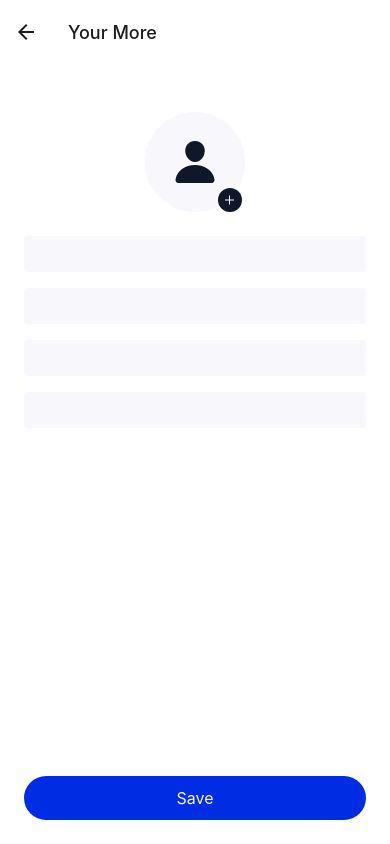
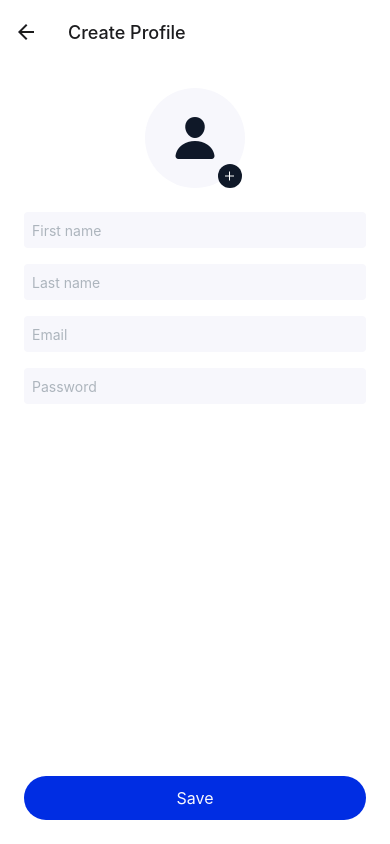
Before and after one commit to ozturkselim99/s-chat, a React Native app: screen /CreateProfile in a window 390 px wide. Built offline with nearby package versions, Linux system fonts and the light colour scheme.

Commit message:
Uygulamaya mail yoluyla kayıt olma işlemi yapıldı.

```diff
--- a/src/screens/CreateProfile.js
+++ b/src/screens/CreateProfile.js
@@ -1,39 +1,91 @@
-import React, {useLayoutEffect} from "react";
-import {SafeAreaView, Text,View,TouchableOpacity} from "react-native";
+import React, {useEffect, useLayoutEffect, useState} from "react";
+import {SafeAreaView, View, TouchableOpacity} from "react-native";
 import {brandColors, neutralColors} from "../utils/Theme";
 import Ionicons from "react-native-vector-icons/Ionicons";
 import CustomInput from "../components/CustomInput";
 import CustomButton from "../components/CustomButton";
+import {auth, db} from "../../firebase";
 
-const CreateProfile=({navigation})=>{
+const CreateProfile = ({navigation}) => {
 
-    useLayoutEffect(()=>{
+    const [firstName, setFirstName] = useState("");
+    const [lastName, setLastName] = useState("");
+    const [email, setEmail] = useState("");
+    const [password, setPassword] = useState("");
+
+    useLayoutEffect(() => {
         navigation.setOptions({
-            title:"Your More",
+            title: "Create Profile",
         });
-    },[])
-    return(
-        <SafeAreaView style={{flex:1, flexDirection:"column",backgroundColor:"white",padding:24}}>
+    }, [])
 
-            <View style={{alignItems:"center"}}>
-                    <TouchableOpacity style={{ marginTop:24,position:"relative",width:100,height:100, backgroundColor:neutralColors.offWhite,borderRadius:50,alignItems:"center",justifyContent:"center"}}>
-                        <Ionicons name="person" size={48} color={neutralColors.active}/>
-                        <TouchableOpacity style={{position:"absolute", right:3,bottom:0,width:24,height:24, backgroundColor:neutralColors.active,borderRadius:50,alignItems:"center",justifyContent:"center"}}>
-                            <Ionicons name="add" size={16} color={neutralColors.white}/>
-                        </TouchableOpacity>
+    useEffect(() => {
+        console.log(firstName)
+    })
+
+    const save = () => {
+        auth.createUserWithEmailAndPassword(email, password).then(authUser => {
+            db.collection("users").doc(authUser.user.uid).set({
+                userId: authUser.user.uid,
+                name: firstName + " " + lastName,
+                status: "available",
+                about: "Merhaba! Ben S-chat kullanıyorum.",
+                profilePicture: "https://cdn.pixabay.com/photo/2016/08/08/09/17/avatar-1577909_960_720.png"
+            })
+            {/*TODO*/
+            }
+            authUser.user.updateProfile({
+                displayName: firstName + " " + lastName,
+            }).then(() => {
+                authUser.user.sendEmailVerification().then(() => {
+                    navigation.navigate("VerificationCode")
+                })
+            })
+        }).catch(error => alert(error.message))
+    }
+
+    return (
+        <SafeAreaView style={{flex: 1, flexDirection: "column", backgroundColor: "white", padding: 24}}>
+            <View style={{alignItems: "center"}}>
+                <TouchableOpacity style={{
+                    position: "relative",
+                    width: 100,
+                    height: 100,
+                    backgroundColor: neutralColors.offWhite,
+                    borderRadius: 50,
+                    alignItems: "center",
+                    justifyContent: "center"
+                }}>
+                    <Ionicons name="person" size={48} color={neutralColors.active}/>
+                    <TouchableOpacity style={{
+                        position: "absolute",
+                        right: 3,
+                        bottom: 0,
+                        width: 24,
+                        height: 24,
+                        backgroundColor: neutralColors.active,
+                        borderRadius: 50,
+                        alignItems: "center",
+                        justifyContent: "center"
+                    }}>
+                        <Ionicons name="add" size={16} color={neutralColors.white}/>
                     </TouchableOpacity>
+                </TouchableOpacity>
             </View>
 
-            <CustomInput width={"100%"} marginTop={24}/>
-            <CustomInput width={"100%"} marginTop={16}/>
-            <CustomInput width={"100%"} marginTop={16}/>
-            <CustomInput width={"100%"} marginTop={16}/>
+            <CustomInput width={"100%"} marginTop={24} placeholder={"First name"}
+                         onChangeText={(text) => setFirstName(text)}/>
+            <CustomInput width={"100%"} marginTop={16} placeholder={"Last name"}
+                         onChangeText={(text) => setLastName(text)}/>
+            <CustomInput width={"100%"} marginTop={16} placeholder={"Email"} onChangeText={(text) => setEmail(text)}/>
+            <CustomInput width={"100%"} marginTop={16} placeholder={"Password"}
+                         onChangeText={(text) => setPassword(text)}/>
             <CustomButton
                 marginTop={"auto"}
                 backgroundColor={brandColors.default}
                 title={"Save"}
                 titleColor={neutralColors.offWhite}
-                onClicked={()=>navigation.navigate("Home")}
+                onClicked={save}
             />
         </SafeAreaView>
     )
```
